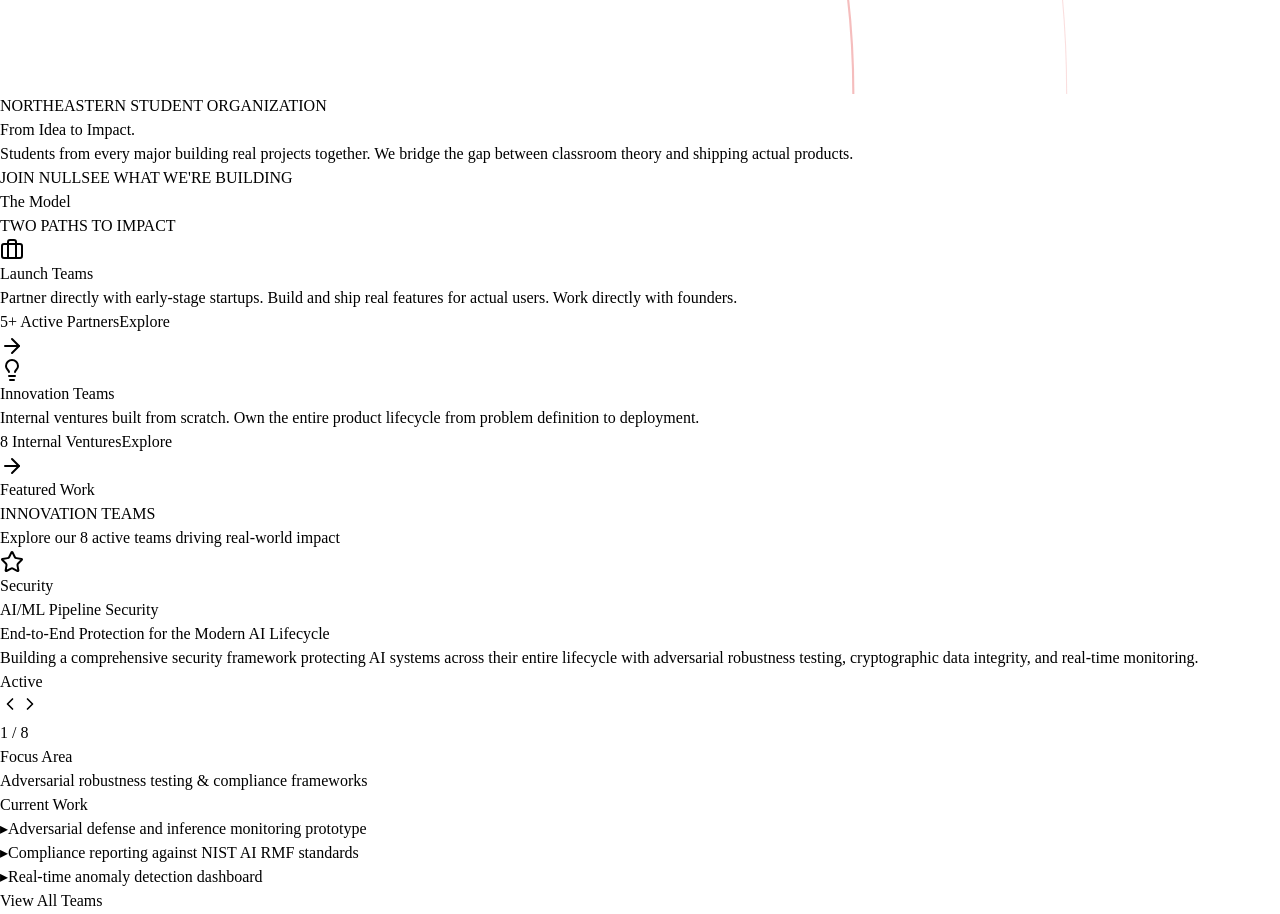
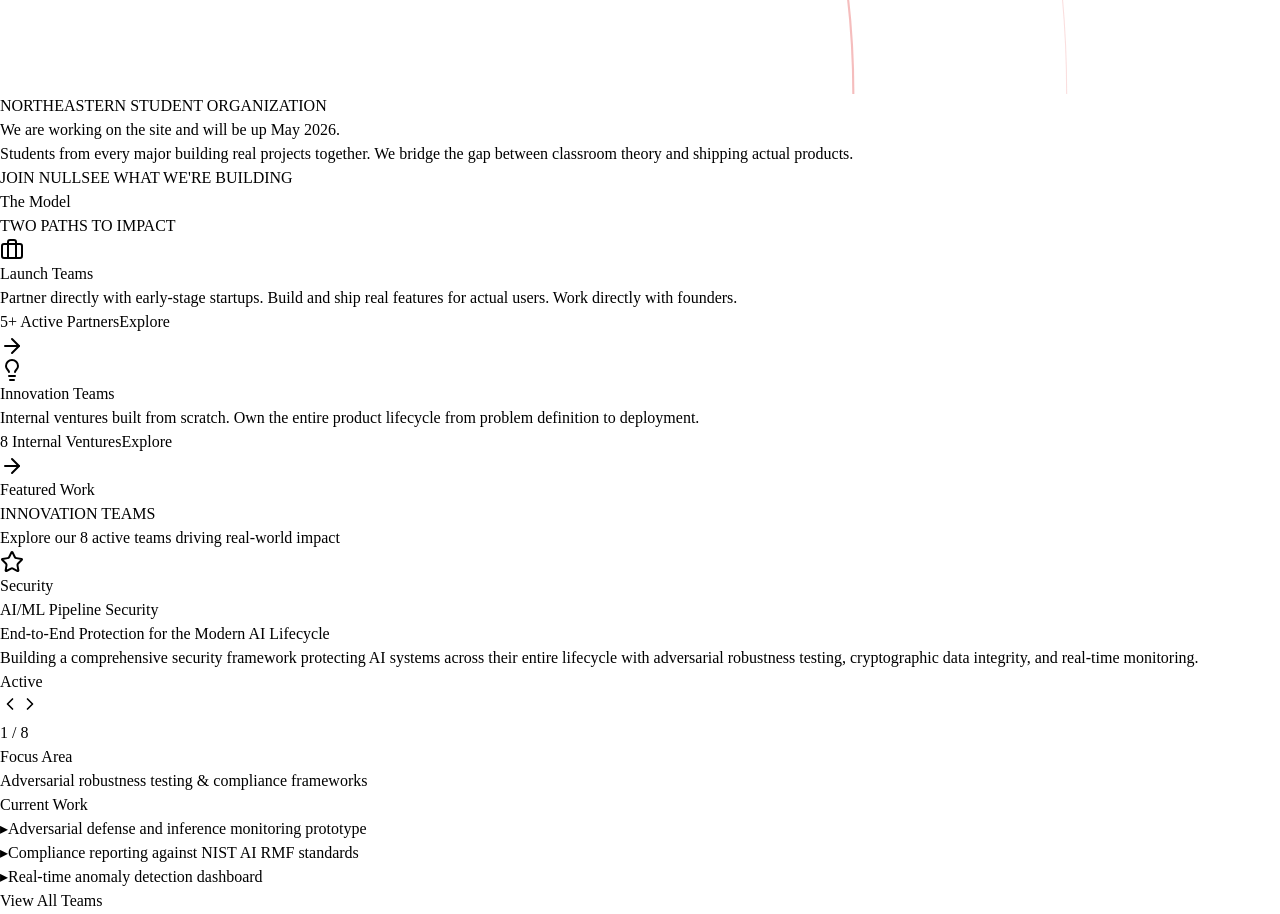
Before and after one commit to helloalara2025/northeastern-launch-labs, a React (Vite) app in the folder client/: page / in a window 1280 px wide. Shown: the part 2640-3554 px from the top of the page. Built offline with nearby package versions, Linux system fonts and the light colour scheme.

Commit message:
Checkpoint: Updated the homepage hero section to display a "coming soon" message stating that the site is being worked on and will be up in May 2026.

```diff
--- a/client/src/pages/Home.tsx
+++ b/client/src/pages/Home.tsx
@@ -60,7 +60,7 @@ export default function Home() {
             </div>
 
             <h1 className="font-sans font-extrabold text-[40px] md:text-[72px] text-white leading-[0.9] tracking-[-0.02em] mb-8 max-w-4xl animate-slide-in-up" style={{ animationDelay: '100ms' }}>
-              From Idea to <span className="text-red">Impact.</span>
+              We are working on the site and will be up <span className="text-red">May 2026.</span>
             </h1>
 
             <p className="font-sans font-normal text-[18px] text-white/55 leading-[1.6] max-w-[600px] mb-12 animate-slide-in-up" style={{ animationDelay: '200ms' }}>
```
Also changed, not shown: 1 other file (tests, documents, lock files or other folders).
